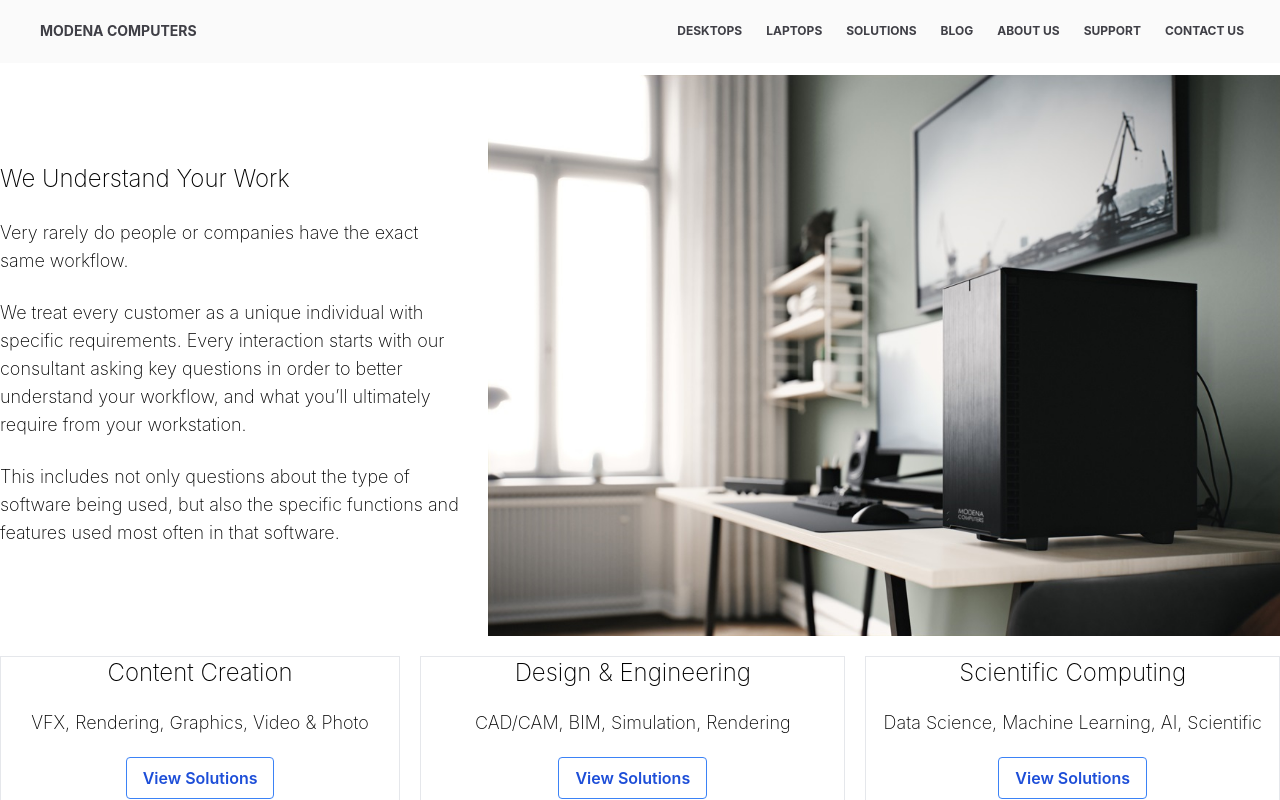
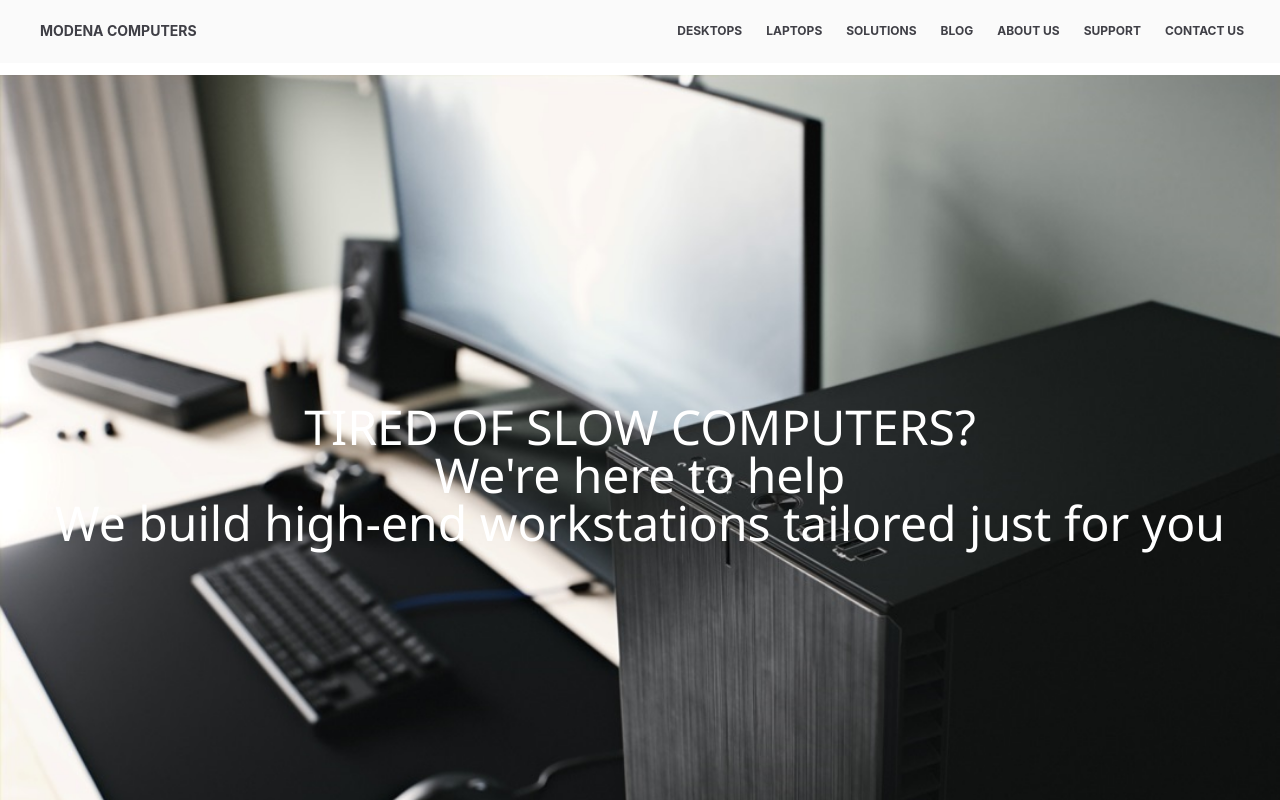
Before and after one commit to Kraboobee/Modena-Website, a React (Create React App) app in the folder modena/: page / in a window 1280 px wide. Shown: the top 800 px of the page. Built offline with nearby package versions, Linux system fonts and the light colour scheme.

Commit message:
Fix spacing between components

```diff
--- a/modena/src/App.js
+++ b/modena/src/App.js
@@ -1,6 +1,7 @@
 import './App.css';
 import "./index.css";
 import Navbar from "./Navigation/Navbar.js";
+import Home from './Home-Page/Home';
 import Solutions from './View-Solutions/View-Solutions';
 import YourWork from "./Your-Work/Your-Work.js";
 
@@ -9,6 +10,7 @@ function App() {
   return (
     <div>
       <Navbar />
+      <Home />
       <YourWork />
       <Solutions />
     </div>
--- a/modena/src/Home-Page/Home.js
+++ b/modena/src/Home-Page/Home.js
@@ -4,7 +4,7 @@ import background from "./img/Header.jpg"
 class Home extends Component {
     render(){
         return (
-            <div className="bg-cover h-screen flex items-center" style={{ backgroundImage: `url(${background})`}}>
+            <div className="bg-cover h-screen flex items-center mb-5" style={{ backgroundImage: `url(${background})`}}>
                 <div className="container mx-auto px-4 place-content-center">
                     <h1 className="text-center font-sans text-5xl text-white">TIRED OF SLOW COMPUTERS?</h1>
                     <h2 className="text-center font-sans text-5xl text-white">We're here to help</h2>
--- a/modena/src/Your-Work/Your-Work.js
+++ b/modena/src/Your-Work/Your-Work.js
@@ -3,7 +3,7 @@ import background from './img/yourwork.jpg'
 
 const YourWork = () => {
     return (
-        <div className='container mx-auto mb-5'>
+        <div className='container mx-5 mb-5'>
             <div className='flex flex-row gap-5 items-center'>
                 <div className='basis-1/2 font-extralight'>
                     <h1 className='text-left text-2xl'>
```
